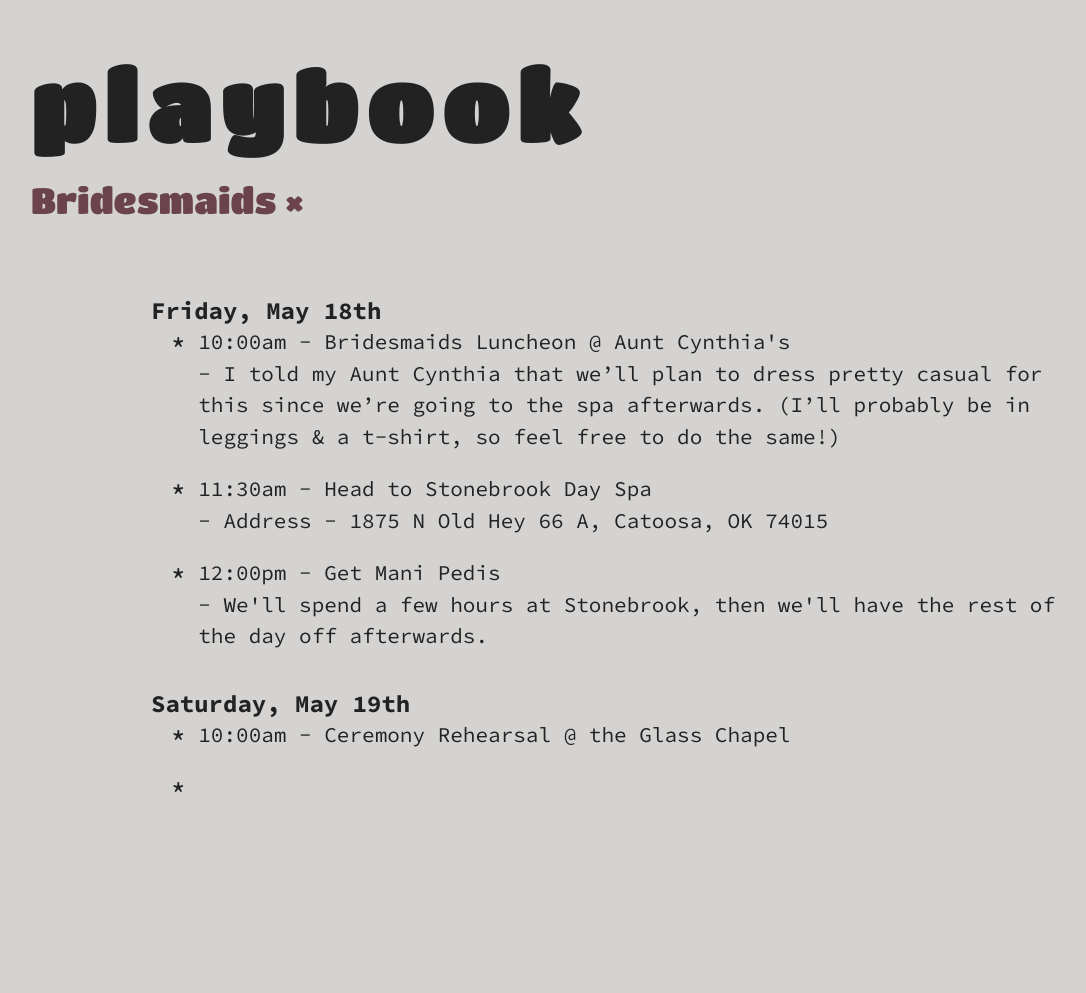
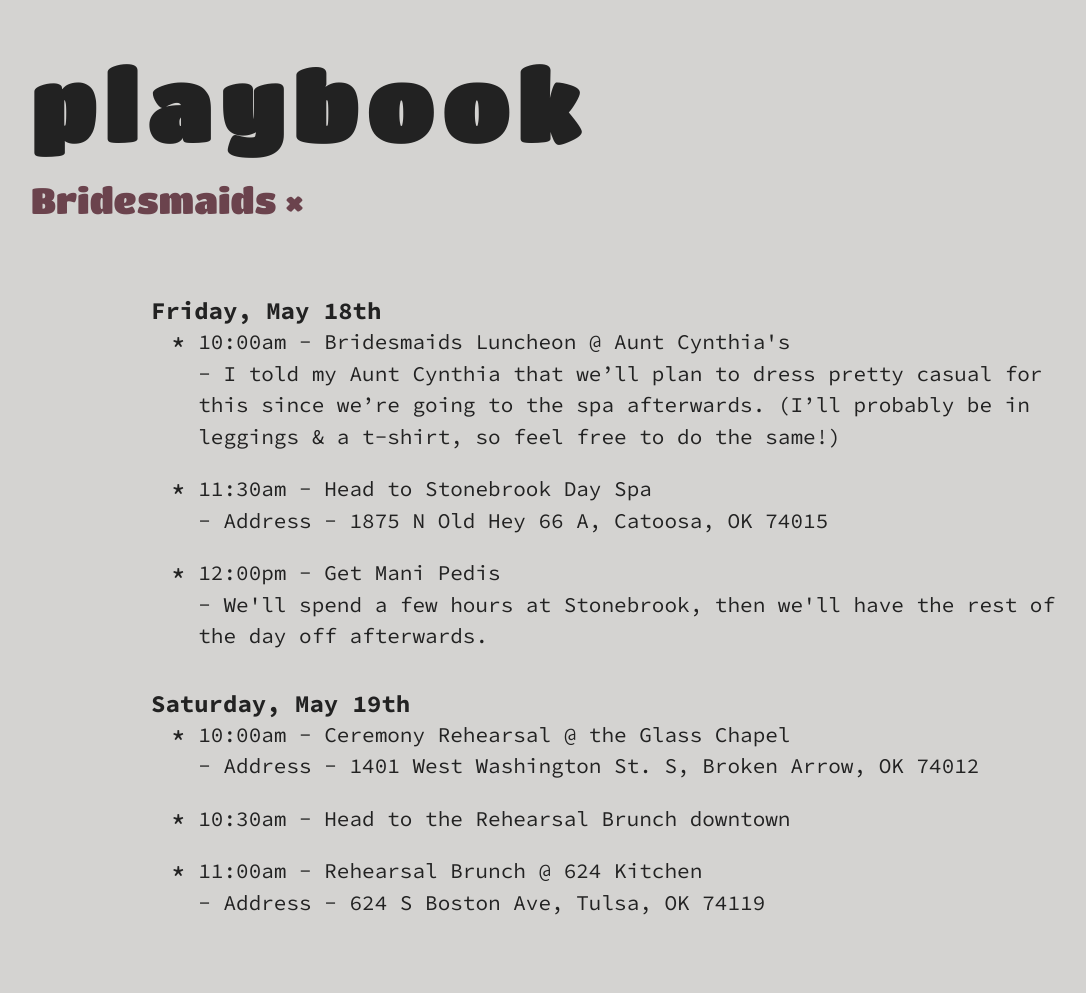
Before and after one commit to grantstandridge/grantstandridge.github.io, a Jekyll site: the page built from _buckets/bridesmaids.markdown, in a window 1280 px wide. Shown: the whole page, without its empty margins (19-1105 px from the left). Built offline with Jekyll 4.4.1, drawn with Linux system fonts in a browser that asks for light colours; before the commit the page ends 900 px from its top, so only the background shows below that.

Commit message:
Updated Bridesmaids

```diff
--- a/_buckets/bridesmaids.markdown
+++ b/_buckets/bridesmaids.markdown
@@ -13,7 +13,10 @@ Schedule:
     we'll have the rest of the day off afterwards. "
 - Parent: 'Saturday, May 19th '
   Children:
-  - '10:00am - Ceremony Rehearsal @ the Glass Chapel '
-  -
+  - "10:00am - Ceremony Rehearsal @ the Glass Chapel \n<br>- Address - 1401 West Washington
+    St. S, Broken Arrow, OK 74012"
+  - '10:30am - Head to the Rehearsal Brunch downtown '
+  - "11:00am - Rehearsal Brunch @ 624 Kitchen \n<br>- Address - 624 S Boston Ave,
+    Tulsa, OK 74119"
 layout: schedule
 ---
```
